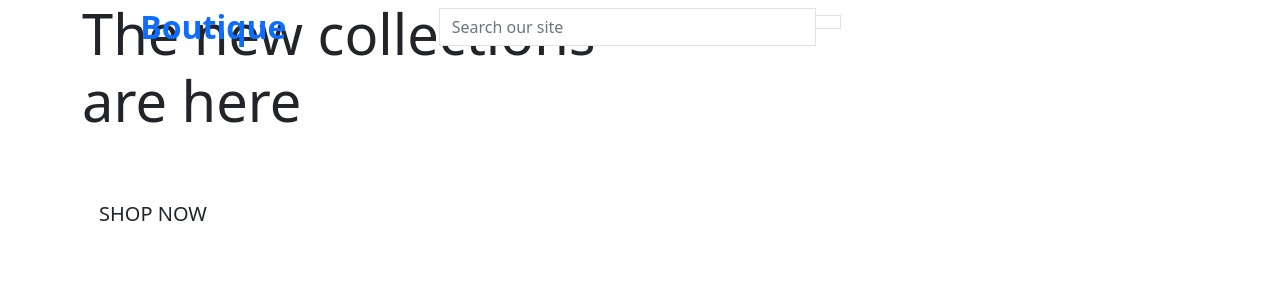
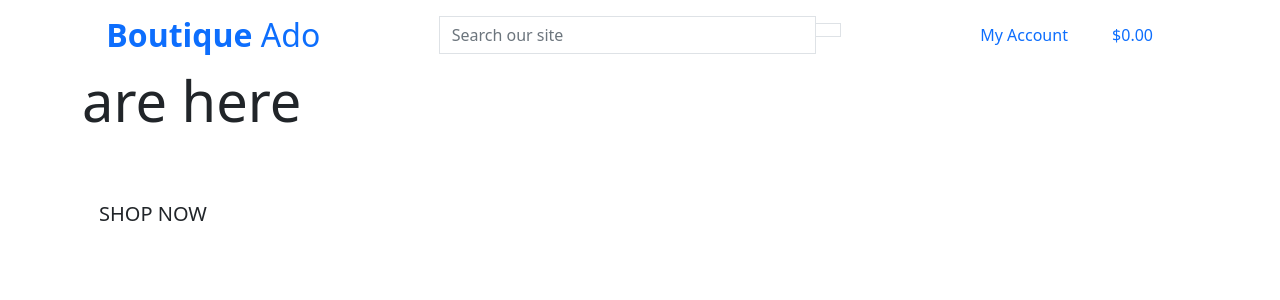
Before and after one commit to jess-bennett/boutique_ado, a Django app: page / in a window 1280 px wide. Shown: the top 300 px of the page. Run offline with Django 3.2, Linux system fonts and the light colour scheme.

Commit message:
Copied over base.css

```diff
--- a/templates/base.html
+++ b/templates/base.html
@@ -31,10 +31,10 @@
   </head>
   <body>
     <header class="container-fluid fixed-top">
-        <div class="row">
+        <div id="topnav" class="row bg-white pt-lg-2 d-none d-lg-flex">
             <div class="col-12 col-lg-4 my-auto py-1 py-lg-0 text-center text-lg-left">
                 <a href="{% url 'home' %}" class="nav-link main-logo-link">
-                    <h2 class="logo-font text-black my-0"><strong>Boutique</strong></h2>
+                    <h2 class="logo-font text-black my-0"><strong>Boutique</strong> Ado</h2>
                 </a>
             </div>
             <div class="col-12 col-lg-4 my-auto py-1 py-lg-0">
@@ -53,8 +53,40 @@
             </div>
             <div class="col-12 col-lg-4 my-auto py-1 py-lg-0">
                 <ul class="list-inline list-unstyled text-center text-lg-right my-0">
-                    <li class="list-inline-item dropdown"></li>
-                    <li class="list-inline-item"></li>
+                    <li class="list-inline-item dropdown">
+                        <a class="text-black nav-link" href="#" id="user-options" data-toggle="dropdown" aria-haspopup="true" aria-expanded="false">
+                            <div class="text-center">
+                                <div><i class="fas fa-user fa-lg"></i></div>
+                                <p class="my-0">My Account</p>
+                            </div>
+                        </a>
+                        <div class="dropdown-menu border-0" aria-labelledby="user-options">
+                            {% if request.user.is_authenticated %}
+                                {% if request.user.is_superuser %}
+                                    <a href="" class="dropdown-item">Product Management</a>
+                                {% endif %}
+                                <a href="" class="dropdown-item">My Profile</a>
+                                <a href="{% url 'account_logout' %}" class="dropdown-item">Logout</a>
+                            {% else %}
+                                <a href="{% url 'account_signup' %}" class="dropdown-item">Register</a>
+                                <a href="{% url 'account_login' %}" class="dropdown-item">Login</a>
+                            {% endif %}
+                        </div>
+                    </li>
+                    <li class="list-inline-item">
+                        <a class="{% if grand_total %}text-info font-weight-bold{% else %}text-black{% endif %} nav-link" href="">
+                            <div class="text-center">
+                                <div><i class="fas fa-shopping-bag fa-lg"></i></div>
+                                <p class="my-0">
+                                    {% if grand_total %}
+                                        ${{ grand_total|floatformat:2 }}
+                                    {% else %}
+                                        $0.00
+                                    {% endif %}
+                                </p>
+                            </div>
+                        </a>
+                    </li>
                 </ul>
             </div>
         </div>
```
Also changed, not shown: static/css/base.css (added, +82 -0 lines), media/homepage_background_cropped.jpg (added).
